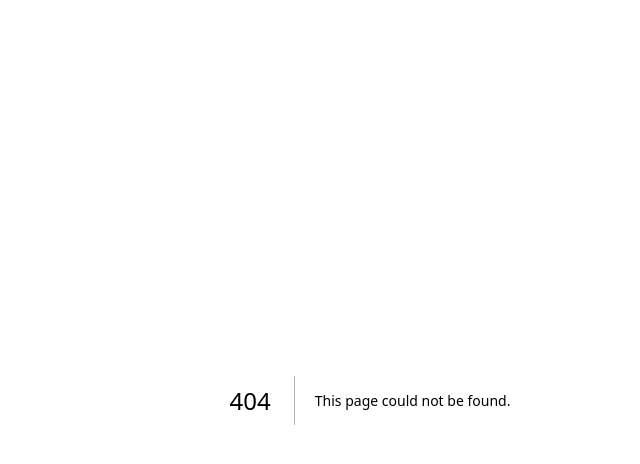
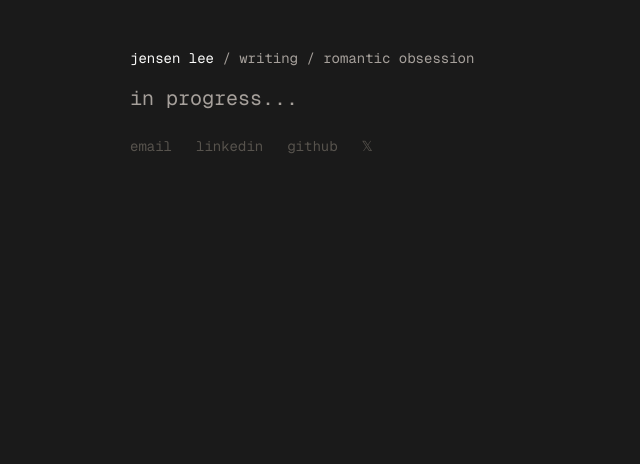
Before and after one commit to jensenleedesignstudio/personal-portfolio, a Next.js app: page /writing/the-beauty-of-faiilure in a window 1280 px wide. Before the commit this address had no page. Shown: the top 464 px of the page, without its empty margins (270-910 px from the left). Built offline with nearby package versions, Linux system fonts and the light colour scheme.

Commit message:
add page to writing for failure

```diff
--- a/app/writing/page.tsx
+++ b/app/writing/page.tsx
@@ -16,7 +16,20 @@ export default function WritingPage() {
                 <ul className = "mt-6 space-y-4">
 
                     <li>
-                        <span className = "reveal-line">
+                        <span className = "reveal-line" style = {{animationDelay: "0.5s"}}>
+                        <h2 className = "text-stone-300">
+                            <Link href = "/writing/the-beauty-of-failure">
+                                the beauty of failure
+                            </Link>
+                        </h2>
+                        <p className = "mt-1 text-xs text-stone-400">
+                            accepting failure, living with failure, thriving with failure
+                        </p>
+                        </span>
+                    </li>
+
+                    <li>
+                        <span className = "reveal-line" style = {{animationDelay: "1s"}}>
                         <h2 className = "text-stone-300">
                             <Link href = "/writing/my-thoughts-on-uni">
                                 my thoughts on university so far
@@ -29,7 +42,7 @@ export default function WritingPage() {
                     </li>
 
                     <li>
-                        <span className = "reveal-line" style = {{animationDelay: "0.5s"}}>
+                        <span className = "reveal-line" style = {{animationDelay: "1.5s"}}>
                         <h2 className = "text-stone-300">
                             <Link href = "/writing/my-thoughts-on-gaming">
                                 my thoughts on gaming
@@ -42,7 +55,7 @@ export default function WritingPage() {
                     </li>
 
                     <li>
-                        <span className = "reveal-line" style = {{animationDelay: "1s"}}>
+                        <span className = "reveal-line" style = {{animationDelay: "2s"}}>
                         <h2 className = "text-stone-300">
                             <Link href = "/writing/romantic-obsession">
                                 romantic obsession
@@ -53,8 +66,8 @@ export default function WritingPage() {
                         </p>
                         </span>
                     </li>
+
                 </ul>
-
 
             <nav className = "mt-6 flex gap-6 text-stone-600">
                 <a href = "mailto:j2355lee@uwaterloo.ca">email</a>
--- /dev/null
+++ b/app/writing/the-beauty-of-faiilure/page.tsx
@@ -0,0 +1,32 @@
+import Link from "next/link";
+
+export default function RomanticObsessionPage() {
+  return (
+    <main className = "min-h-screen bg-[#1a1a1a] px-6 py-12 font-mono text-sm text-stone-300">
+        <div className = "mx-auto max-w-[480px]">
+
+            <header className = "flex items-center justify-between">
+                <h1 className = "text-stone-50">
+                    <Link href = "/">jensen lee</Link>
+                    <span className = "text-stone-400">
+                        {" / "}
+                        <Link href = "/writing" className = "hover:underline">writing</Link>
+                        {" / romantic obsession"}
+                    </span>
+                </h1>
+            </header>
+
+
+            <h1 className = "mt-4 text-xl text-stone-400">in progress...</h1>
+
+        <nav className = "mt-6 flex gap-6 text-stone-600">
+          <a href = "mailto:j2355lee@uwaterloo.ca">email</a>
+          <a href = "https://www.linkedin.com/in/jensen-lee-33b339319/" target = "_blank" rel = "noopener">linkedin</a>
+          <a href = "https://github.com/jensenleedesignstudio" target = "_blank" rel = "noopener">github</a>
+          <a href = "https://x.com/__JensenLee_" aria-label = "X profile" target = "_blank" rel = "noopener">𝕏</a>
+        </nav>
+
+        </div>
+    </main>
+    )
+}
```
